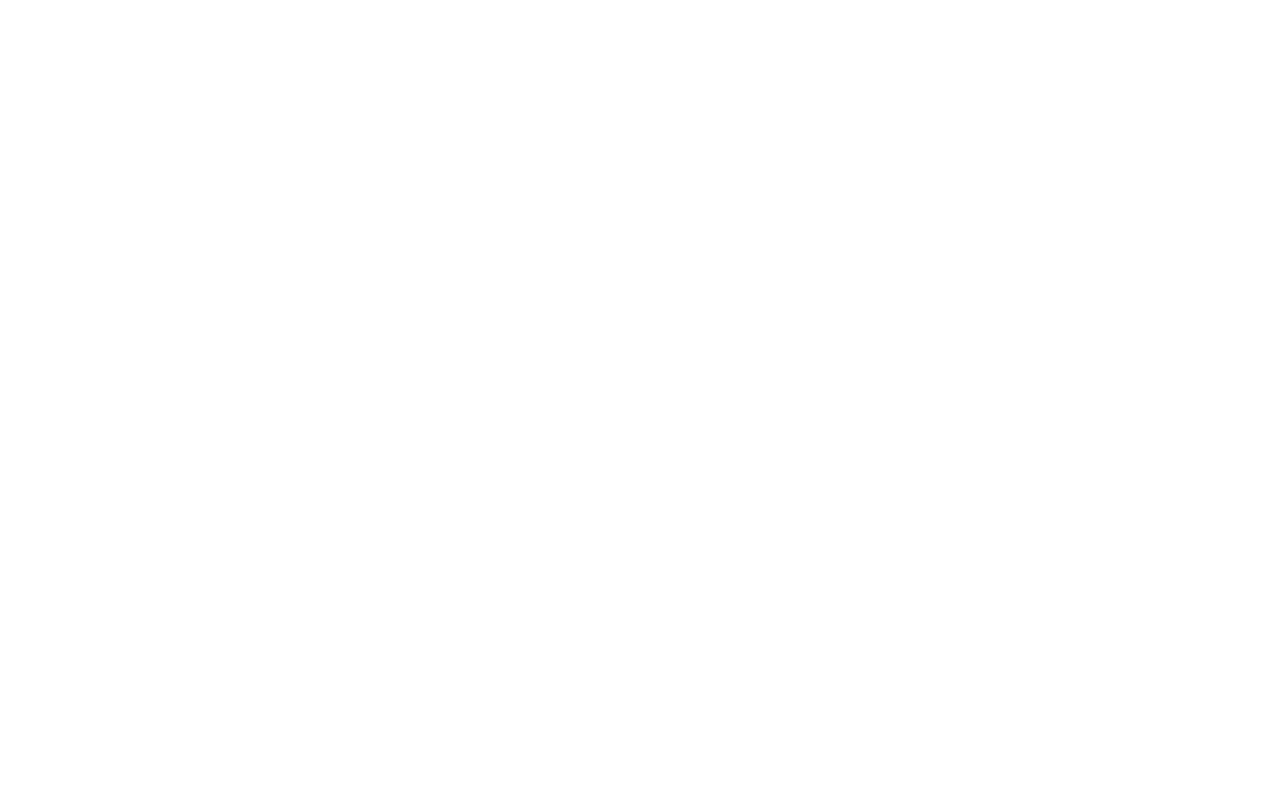
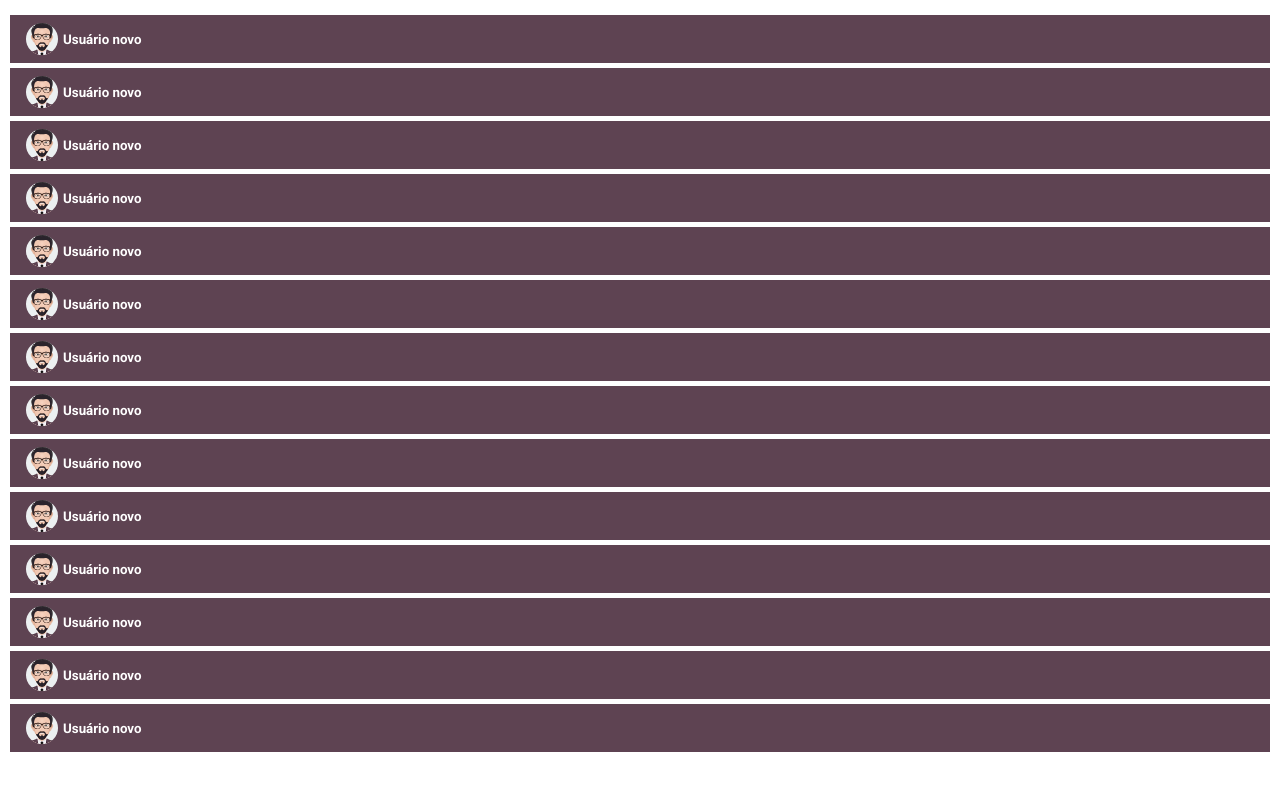
Before and after one commit to gusleaooliveira/react-eagle-app, a React (Create React App) app: page / in a window 1280 px wide. Shown: the top 790 px of the page. Built offline with nearby package versions, Linux system fonts and the light colour scheme.

Commit message:
lista de mensagens e lista de todos os contatos

```diff
--- a/src/App.js
+++ b/src/App.js
@@ -8,6 +8,8 @@ import CadastrarContato from './components/contatos/CadastrarUm'
 import ListarContato from './components/contatos/ListarUm'
 import usuario from './usuario.svg'
 import Mensagem from './components/mensagens/ListarUm'
+import Mensagens from './components/mensagens/ListarTodas'
+import ListarContatos from './components/contatos/ListarTodos'
 
 let contatoUnico = [
     {nome: "Usuário Novo", icone: usuario, email: "novo.usuario@gmail.com" }
@@ -29,13 +31,42 @@ let mensagens = [
 
 
 let listaMensagens = [
-    {nome: "Usuário novo", icone: usuario, mensagem: "Lorem ipsum dolor sit amet, consectetur adipiscing elit, sed do eiusmod tempor incididunt ut labore et dolore magna aliqua." }
+    {nome: "Usuário novo", icone: usuario, mensagem: "Lorem ipsum dolor sit amet, consectetur adipiscing elit, sed do eiusmod tempor incididunt ut labore et dolore magna aliqua." },
+    {nome: "Usuário novo", icone: usuario, mensagem: "Lorem ipsum dolor sit amet, consectetur adipiscing elit, sed do eiusmod tempor incididunt ut labore et dolore magna aliqua." },
+    {nome: "Usuário novo", icone: usuario, mensagem: "Lorem ipsum dolor sit amet, consectetur adipiscing elit, sed do eiusmod tempor incididunt ut labore et dolore magna aliqua." },
+    {nome: "Usuário novo", icone: usuario, mensagem: "Lorem ipsum dolor sit amet, consectetur adipiscing elit, sed do eiusmod tempor incididunt ut labore et dolore magna aliqua." },
+    {nome: "Usuário novo", icone: usuario, mensagem: "Lorem ipsum dolor sit amet, consectetur adipiscing elit, sed do eiusmod tempor incididunt ut labore et dolore magna aliqua." },
+    {nome: "Usuário novo", icone: usuario, mensagem: "Lorem ipsum dolor sit amet, consectetur adipiscing elit, sed do eiusmod tempor incididunt ut labore et dolore magna aliqua." },
+    {nome: "Usuário novo", icone: usuario, mensagem: "Lorem ipsum dolor sit amet, consectetur adipiscing elit, sed do eiusmod tempor incididunt ut labore et dolore magna aliqua." },
+    {nome: "Usuário novo", icone: usuario, mensagem: "Lorem ipsum dolor sit amet, consectetur adipiscing elit, sed do eiusmod tempor incididunt ut labore et dolore magna aliqua." },
+    {nome: "Usuário novo", icone: usuario, mensagem: "Lorem ipsum dolor sit amet, consectetur adipiscing elit, sed do eiusmod tempor incididunt ut labore et dolore magna aliqua." },
+    {nome: "Usuário novo", icone: usuario, mensagem: "Lorem ipsum dolor sit amet, consectetur adipiscing elit, sed do eiusmod tempor incididunt ut labore et dolore magna aliqua." },
+    {nome: "Usuário novo", icone: usuario, mensagem: "Lorem ipsum dolor sit amet, consectetur adipiscing elit, sed do eiusmod tempor incididunt ut labore et dolore magna aliqua." },
+    {nome: "Usuário novo", icone: usuario, mensagem: "Lorem ipsum dolor sit amet, consectetur adipiscing elit, sed do eiusmod tempor incididunt ut labore et dolore magna aliqua." },
+    {nome: "Usuário novo", icone: usuario, mensagem: "Lorem ipsum dolor sit amet, consectetur adipiscing elit, sed do eiusmod tempor incididunt ut labore et dolore magna aliqua." },
+]
+
+let listaUsuarios = [
+    {nome: "Usuário novo", icone: usuario},
+    {nome: "Usuário novo", icone: usuario},
+    {nome: "Usuário novo", icone: usuario},
+    {nome: "Usuário novo", icone: usuario},
+    {nome: "Usuário novo", icone: usuario},
+    {nome: "Usuário novo", icone: usuario},
+    {nome: "Usuário novo", icone: usuario},
+    {nome: "Usuário novo", icone: usuario},
+    {nome: "Usuário novo", icone: usuario},
+    {nome: "Usuário novo", icone: usuario},
+    {nome: "Usuário novo", icone: usuario},
+    {nome: "Usuário novo", icone: usuario},
+    {nome: "Usuário novo", icone: usuario},
+    {nome: "Usuário novo", icone: usuario},
 ]
 
 function App() {
   return (
     <React.Fragment>
-
+        <ListarContatos lista={listaUsuarios} />
     </React.Fragment>
   );
 }
--- a/src/components/contatos/ListarTodos.js
+++ b/src/components/contatos/ListarTodos.js
@@ -1,7 +1,22 @@
 import React from 'react';
+import { FontAwesomeIcon } from '@fortawesome/react-fontawesome';
+import { faUserPlus, faShare } from '@fortawesome/free-solid-svg-icons';
+import IconeUsuario from '../IconeUsuario';
 
 function ListarTodos(props){
-    return <div></div>
+    return  <div className="padding-10">
+                {props.lista.map((item, indice) => {
+                    return  <button className="btn btn-block btn-left eggplant margin-top-5 ">
+                                <div className="row">
+                                    <IconeUsuario icone={item['icone']} />
+                                    <div className="column column-center margin-left-5">
+                                        <p className="text-left"><b>{item['nome']}</b></p>
+                                        <p className="text-justify text-maximum">{item['mensagem']} </p>
+                                    </div>
+                                </div>
+                            </button>
+                })}
+            </div>;
 }
 
 export default ListarTodos;
--- a/src/components/mensagens/ListarTodas.js
+++ b/src/components/mensagens/ListarTodas.js
@@ -1,7 +1,22 @@
 import React from 'react';
+import { FontAwesomeIcon } from '@fortawesome/react-fontawesome';
+import { faUserPlus, faShare } from '@fortawesome/free-solid-svg-icons';
+import IconeUsuario from '../IconeUsuario';
 
 function ListarTodas(props){
-    return <div></div>
+    return  <div className="padding-10">
+                {props.lista.map((item, indice) => {
+                    return  <button className="btn btn-block btn-left eggplant margin-top-5 ">
+                                <div className="row">
+                                    <IconeUsuario icone={item['icone']} />
+                                    <div className="column  column-center margin-left-5 ">
+                                        <p className="text-left"><b>{item['nome']}</b></p>
+                                        <p className="text-justify text-maximum">{item['mensagem']} </p>
+                                    </div>
+                                </div>
+                            </button>
+                })}
+            </div>;
 }
 
-export default LitarTodas;
+export default ListarTodas;
--- a/src/css/estilo.css
+++ b/src/css/estilo.css
@@ -10,6 +10,13 @@
 .row {
     display: flex
 
+}
+.column {
+    display: flex;
+}
+
+.column-center {
+    align-self: center
 }
 
 .row-right {
@@ -26,3 +33,14 @@
 .altura {
     min-height: 100vh
 }
+
+.btn-left {
+    text-align: left !important
+}
+
+.text-maximum {
+    text-overflow: ellipsis;
+    white-space: nowrap;
+    overflow: hidden;
+    max-width: 280px;
+}
```
